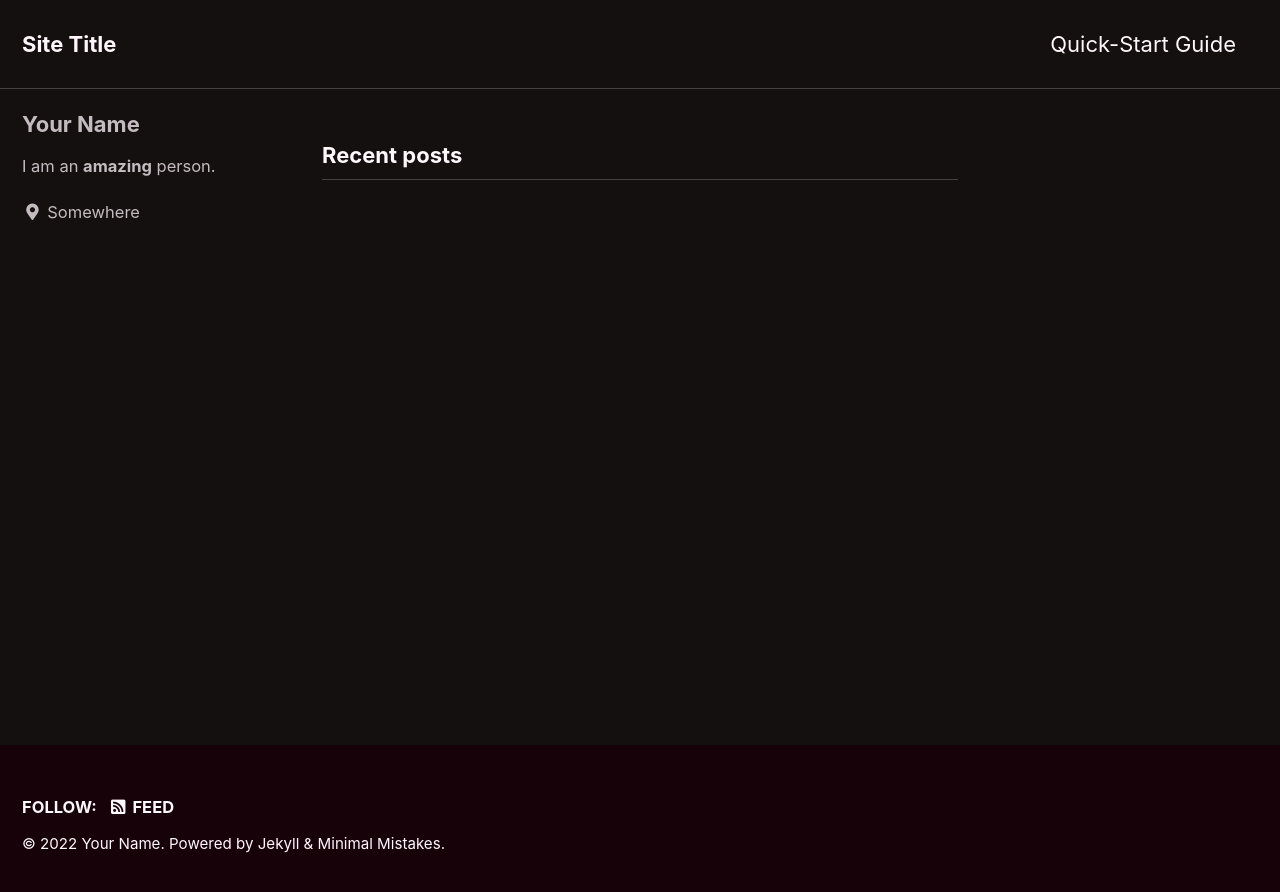
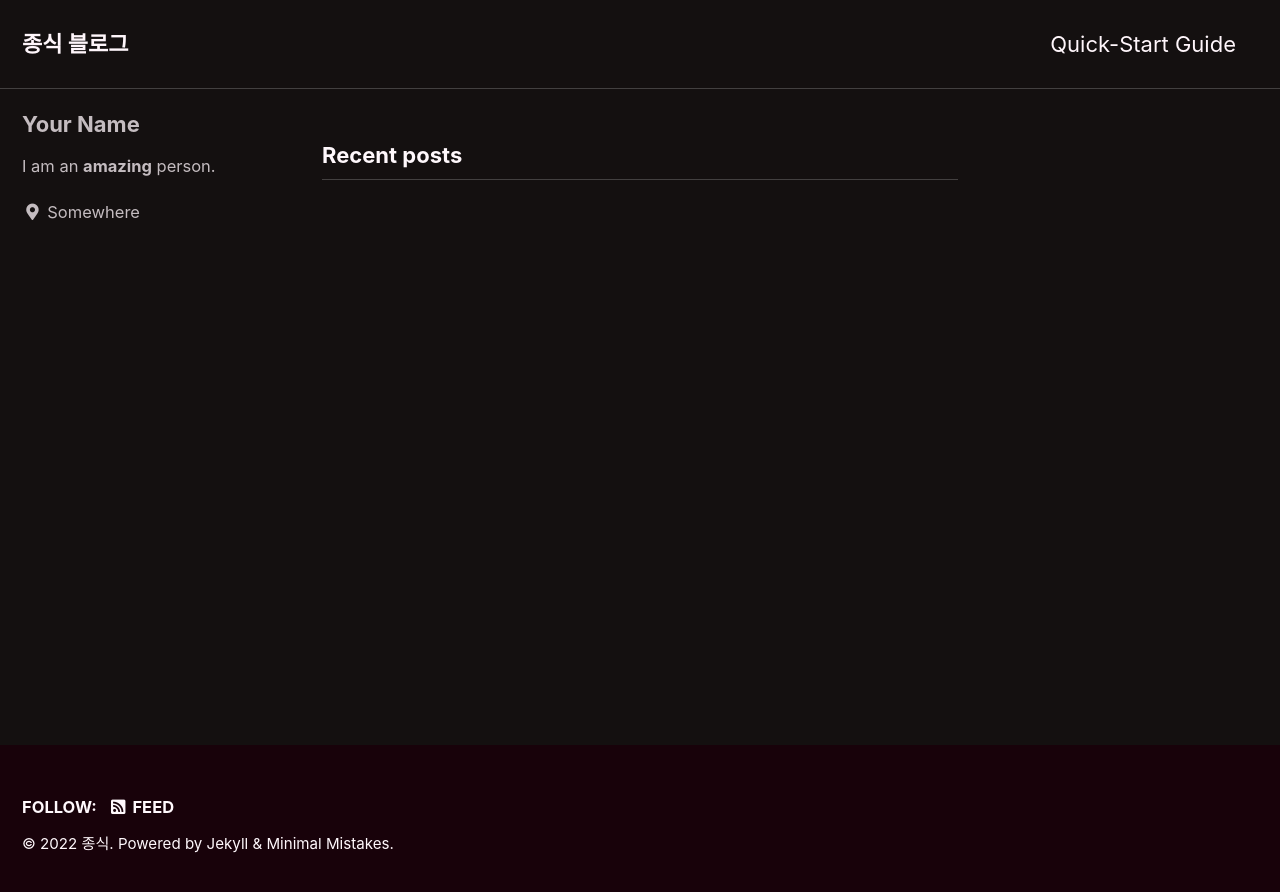
Before and after one commit to mounjima/123, a Jekyll site: the page built from index.html, in a window 1280 px wide. Shown: the top 892 px of the page. Built offline with Jekyll 4.4.1, drawn with Linux system fonts in a browser that asks for light colours; cached includes are drawn as plain includes; the list of posts is cut into pages by our own code.

Commit message:
Update _config.yml

```diff
--- a/_config.yml
+++ b/_config.yml
@@ -16,10 +16,10 @@ minimal_mistakes_skin    : "neon" # "air", "aqua", "contrast", "dark", "dirt", "
 
 # Site Settings
 locale                   : "en-US"
-title                    : "Site Title"
+title                    : "종식 블로그"
 title_separator          : "-"
 subtitle                 : # site tagline that appears below site title in masthead
-name                     : "Your Name"
+name                     : "종식"
 description              : "An amazing website."
 url                      : # the base hostname & protocol for your site e.g. "https://mmistakes.github.io"
 baseurl                  : # the subpath of your site, e.g. "/blog"
```
